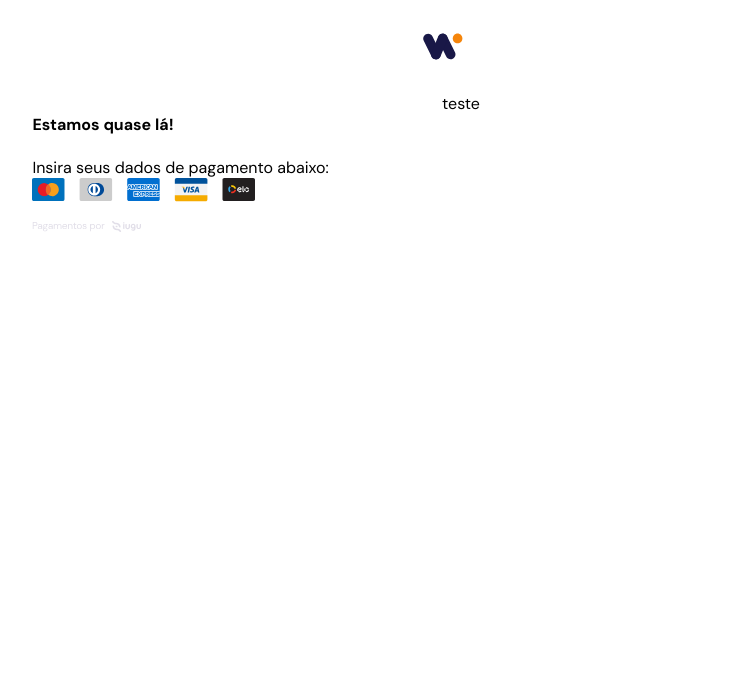
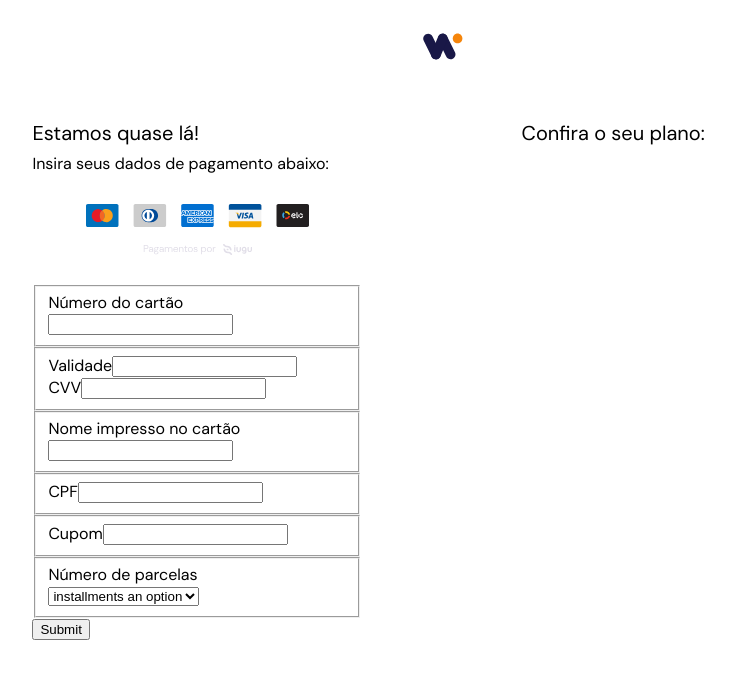
Before and after one commit to EdEsteves/whitebook, a React (Create React App) app: page /checkout in a window 1280 px wide. Shown: the top 678 px of the page, without its empty margins (198-933 px from the left). Built offline with nearby package versions, Linux system fonts and the light colour scheme; no server answers.

Commit message:
start form

```diff
--- /dev/null
+++ b/src/components/Form/Form.tsx
@@ -0,0 +1,134 @@
+import React, { useState, useEffect } from 'react';
+
+import * as S from './styles'
+
+interface FormData {
+  cardNumber: string;
+  expireDate: string;
+  cvv: string;
+  name: string;
+  cpf: string;
+  cupom: string;
+  installments: number;
+}
+
+const Form: React.FC = () => {
+  const [formData, setFormData] = useState<FormData>({
+    cardNumber: '',
+    expireDate: '',
+    cvv: '',
+    name: '',
+    cpf: '',
+    cupom: '',
+    installments: 1,
+  });
+
+  const handleInputChange = (event: React.ChangeEvent<HTMLInputElement>) => {
+    const { name, value } = event.target;
+    setFormData((prevFormData) => ({
+      ...prevFormData,
+      [name]: value,
+    }));
+  };
+
+  const handleinstallmentsChange = (event: React.ChangeEvent<HTMLSelectElement>) => {
+    const { name, value } = event.target;
+    setFormData((prevFormData) => ({
+      ...prevFormData,
+      [name]: value,
+    }));
+  };
+
+  const handleSubmit = (event: React.FormEvent) => {
+    event.preventDefault();
+    // Handle form submission logic here
+    console.log(formData);
+  };
+
+  useEffect(() => {
+  }, []);
+
+  return (
+    <S.Form onSubmit={handleSubmit}>
+      <S.Fieldset>
+        <S.Label htmlFor="cardNumber">Número do cartão</S.Label>
+        <S.Input
+          type="text"
+          id="cardNumber"
+          name="cardNumber"
+          value={formData.cardNumber}
+          onChange={handleInputChange}
+        />
+      </S.Fieldset>
+      <S.Fieldset>
+        <div>
+          <S.Label htmlFor="expireDate">Validade</S.Label>
+          <S.Input
+            type="text"
+            id="expireDate"
+            name="expireDate"
+            value={formData.expireDate}
+            onChange={handleInputChange}
+            />
+        </div>
+        <div>
+          <S.Label htmlFor="cvv">CVV</S.Label>
+          <S.Input
+            type="text"
+            id="cvv"
+            name="cvv"
+            value={formData.cvv}
+            onChange={handleInputChange}
+            />
+        </div>
+      </S.Fieldset>
+      <S.Fieldset>
+        <S.Label htmlFor="name">Nome impresso no cartão</S.Label>
+        <S.Input
+          type="text"
+          id="name"
+          name="name"
+          value={formData.name}
+          onChange={handleInputChange}
+        />
+      </S.Fieldset>
+      <S.Fieldset>
+        <S.Label htmlFor="cpf">CPF</S.Label>
+        <S.Input
+          type="text"
+          id="cpf"
+          name="cpf"
+          value={formData.cpf}
+          onChange={handleInputChange}
+        />
+      </S.Fieldset>
+      <S.Fieldset>
+        <S.Label htmlFor="cupom">Cupom</S.Label>
+        <S.Input
+          type="text"
+          id="cupom"
+          name="cupom"
+          value={formData.cupom}
+          onChange={handleInputChange}
+        />
+      </S.Fieldset>
+      <S.Fieldset>
+        <S.Label htmlFor="installments">Número de parcelas</S.Label>
+        <S.Select
+          id="installments"
+          name="installments"
+          value={formData.installments}
+          onChange={handleinstallmentsChange}
+        >
+          <option value="">installments an option</option>
+          <option value="option1">Option 1</option>
+          <option value="option2">Option 2</option>
+          <option value="option3">Option 3</option>
+        </S.Select>
+      </S.Fieldset>
+      <button type="submit">Submit</button>
+    </S.Form>
+  );
+};
+
+export default Form;
--- /dev/null
+++ b/src/components/Form/index.ts
@@ -0,0 +1 @@
+export { default } from './Form'
--- /dev/null
+++ b/src/components/Form/styles.ts
@@ -0,0 +1,16 @@
+import styled from 'styled-components'
+
+export const Form = styled.form`
+`
+
+export const Fieldset = styled.fieldset`
+`
+
+export const Input = styled.input`
+`
+
+export const Label = styled.label`
+`
+
+export const Select = styled.select`
+`
--- a/src/components/FormSection/FormSection.tsx
+++ b/src/components/FormSection/FormSection.tsx
@@ -1,3 +1,4 @@
+import Form from '../Form';
 import PaymentMethodsList from '../PaymentMethodsList';
 import * as S from './styles'
 
@@ -10,6 +11,8 @@ const FormSection = () => {
       <S.FormSectionText>Insira seus dados de pagamento abaixo:</S.FormSectionText>
 
       <PaymentMethodsList />
+
+      <Form />
     </S.FormSection>
   )
 };
--- a/src/components/FormSection/styles.ts
+++ b/src/components/FormSection/styles.ts
@@ -5,11 +5,22 @@ export const FormSection = styled.section`
     order: 2;
 
     @media screen and (min-width: 1025px) {
-        flex: 1 0 50%;
+        flex: 0 0 330px;
         order: 1;
     }
 `
 
-export const FormSectionTitle = styled.h4``
+export const FormSectionTitle = styled.h4`
+    font-size: 20px;
+    line-height: 26px;
+    font-weight: 400;
 
-export const FormSectionText = styled.span``
+    margin-bottom: 8px;
+`
+
+export const FormSectionText = styled.span`
+    display: block;
+    font-size: 16px;
+    line-height: 20px;
+    margin-bottom: 30px;
+`
--- a/src/components/PaymentMethodsList/styles.ts
+++ b/src/components/PaymentMethodsList/styles.ts
@@ -1,6 +1,13 @@
 import styled from 'styled-components'
 
-export const PaymentMethodsContainer = styled.div``
+export const PaymentMethodsContainer = styled.div`
+	display: flex;
+    flex-direction: column;
+    justify-content: center;
+    align-items: center;
+
+	margin-bottom: 30px;
+`
 
 export const PaymentMethodsList = styled.ul`
 	display: flex;
--- a/src/components/PlansSection/PlansSection.tsx
+++ b/src/components/PlansSection/PlansSection.tsx
@@ -3,7 +3,7 @@ import * as S from './styles'
 const PlansSection = () => {
   return (
     <S.PlansSection>
-      <span>teste</span>
+      <S.PlansSectionTitle>Confira o seu plano:</S.PlansSectionTitle>
     </S.PlansSection>
   )
 };
--- a/src/components/PlansSection/styles.ts
+++ b/src/components/PlansSection/styles.ts
@@ -5,7 +5,15 @@ export const PlansSection = styled.section`
     order: 1;
 
     @media screen and (min-width: 1025px) {
-        flex: 1 0 50%;
+        flex: 0 0 330px;
         order: 2;
     }
 `
+
+export const PlansSectionTitle = styled.h4`
+    font-size: 20px;
+    line-height: 26px;
+    font-weight: 400;
+
+    margin-bottom: 8px;
+`
--- a/src/index.css
+++ b/src/index.css
@@ -30,6 +30,7 @@ body {
 
   @media screen and (min-width: 1025px) {
     width: auto;
+    justify-content: space-between;
     padding-right: 18%;
     padding-left: 18%;
   }
```
